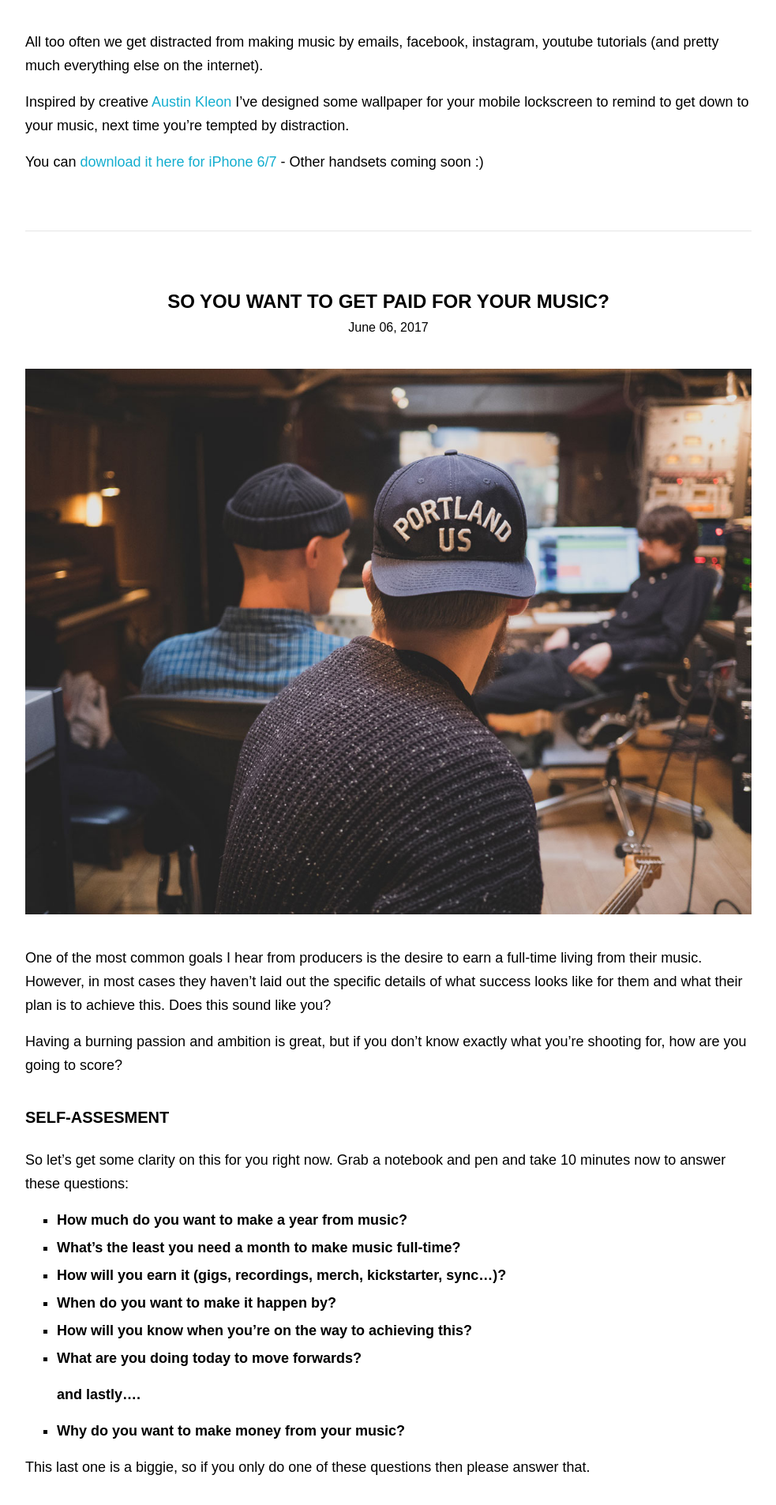
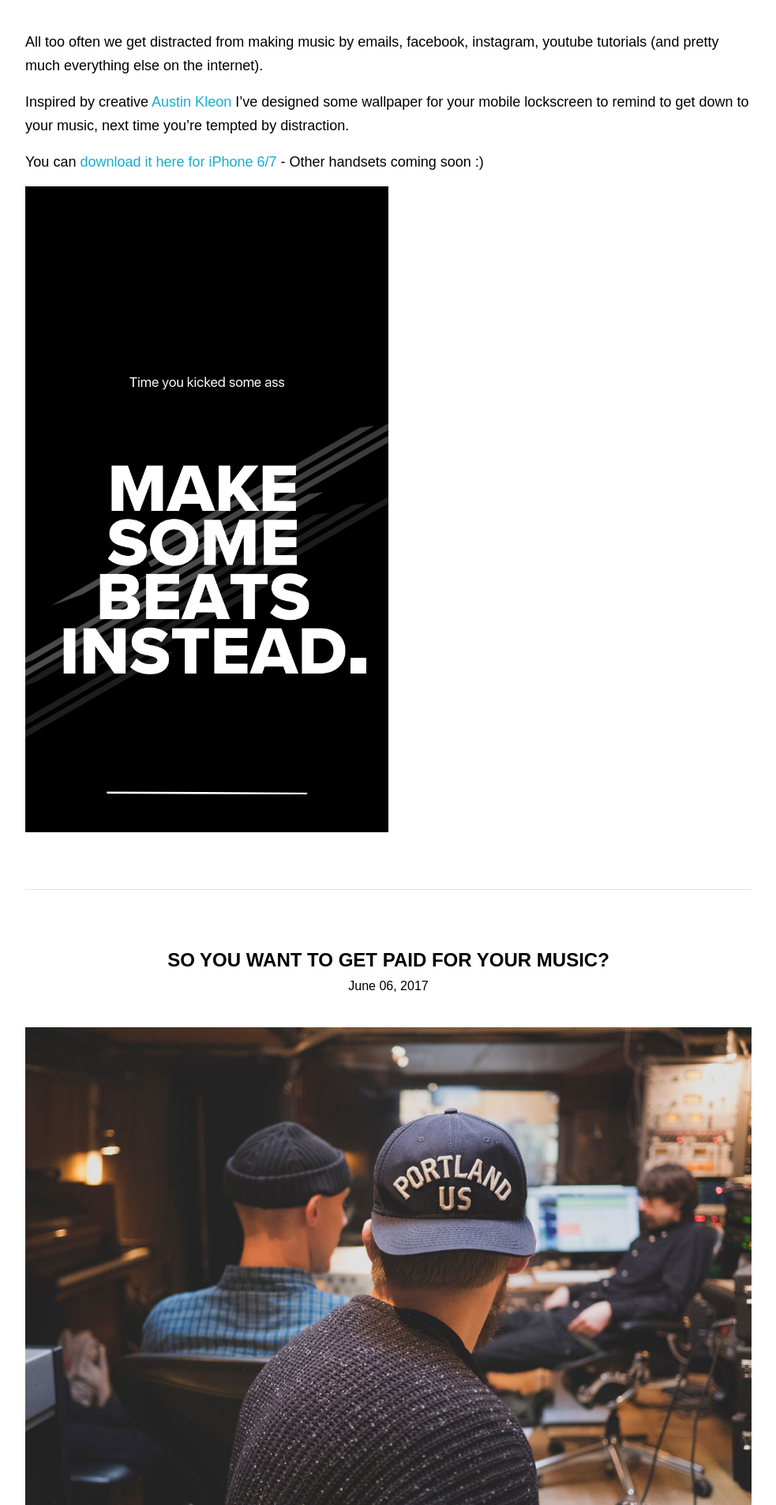
Before and after one commit to mlangsman/Coaching-Site, a Jekyll site: the page built from blog.html, in a window 1280 px wide. Shown: the part 882-2788 px from the top of the page at 79% size, without its empty margins (148-1131 px from the left). Built offline with Jekyll 4.4.1, drawn with Linux system fonts in a browser that asks for light colours; nearby versions of some CDN libraries.

```diff
--- a/css/main.css
+++ b/css/main.css
@@ -680,6 +680,11 @@ button[type=submit]
 
 /** Responsive Behaviours **/
 
+img.img-small
+{
+	width: 50%;
+}
+
 @media only screen and (max-width: 900px) {
     .responsive-header {width: 400px;}
     /* span.price {font-size: 24px;} */
```
Also changed, not shown: _posts/2017-08-08-Make-Some-Beats-Instead.md (+2 -0 lines).
